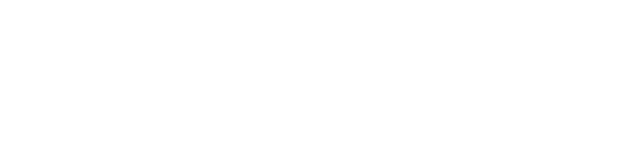
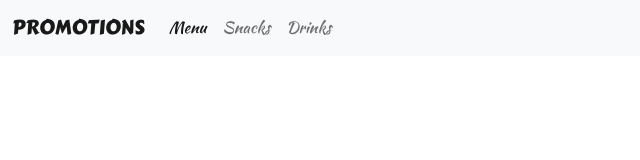
Before and after one commit to eude313/PIZZERIA-LA-PIZZA, a plain HTML site: page index.html in a window 1280 px wide. Shown: the whole page, without its empty margins (0-640 px from the left). Drawn offline with nearby package versions, Linux system fonts and the light colour scheme.

Commit message:
add navigation bar

```diff
--- a/css/styles.css
+++ b/css/styles.css
@@ -1,5 +1,18 @@
+@import url('https://fonts.googleapis.com/css2?family=Kaushan+Script&display=swap');
+@import url('https://fonts.googleapis.com/css2?family=Carter+One&display=swap');
+
 *{
     margin: 0;
     padding: 0;
     box-sizing: border-box;
 }
+body{
+    font-family: 'Kaushan Script', cursive;
+
+}
+.navbar-brand{
+    font-family: 'Carter One', cursive;
+}
+/* .font{
+
+} */
--- a/index.html
+++ b/index.html
@@ -10,7 +10,29 @@
         <title> Pizzeria LA Pizza</title>
     </head>
     <body>
-        <!-- nav contentent -->
+        <!-- nav content -->
+        <nav class="navbar navbar-expand-lg navbar-light bg-light">
+            <div class="container-fluid">
+              <a class="navbar-brand" href="#">PROMOTIONS</a>
+              <button class="navbar-toggler" type="button" data-bs-toggle="collapse" data-bs-target="#navbarNav" aria-controls="navbarNav" aria-expanded="false" aria-label="Toggle navigation">
+                <span class="navbar-toggler-icon"></span>
+              </button>
+              <div class="collapse navbar-collapse" id="navbarNav">
+                <ul class="navbar-nav">
+                  <li class="nav-item">
+                    <a class="nav-link active" aria-current="page" href="#">Menu</a>
+                  </li>
+                  <li class="nav-item">
+                    <a class="nav-link" href="#">Snacks</a>
+                  </li>
+                  <li class="nav-item">
+                    <a class="nav-link" href="#">Drinks</a>
+                  </li>
+                </ul>
+              </div>
+            </div>
+          </nav>
+        <!-- head content -->
         <header>
 
 
```
Also changed, not shown: 1 other file.
